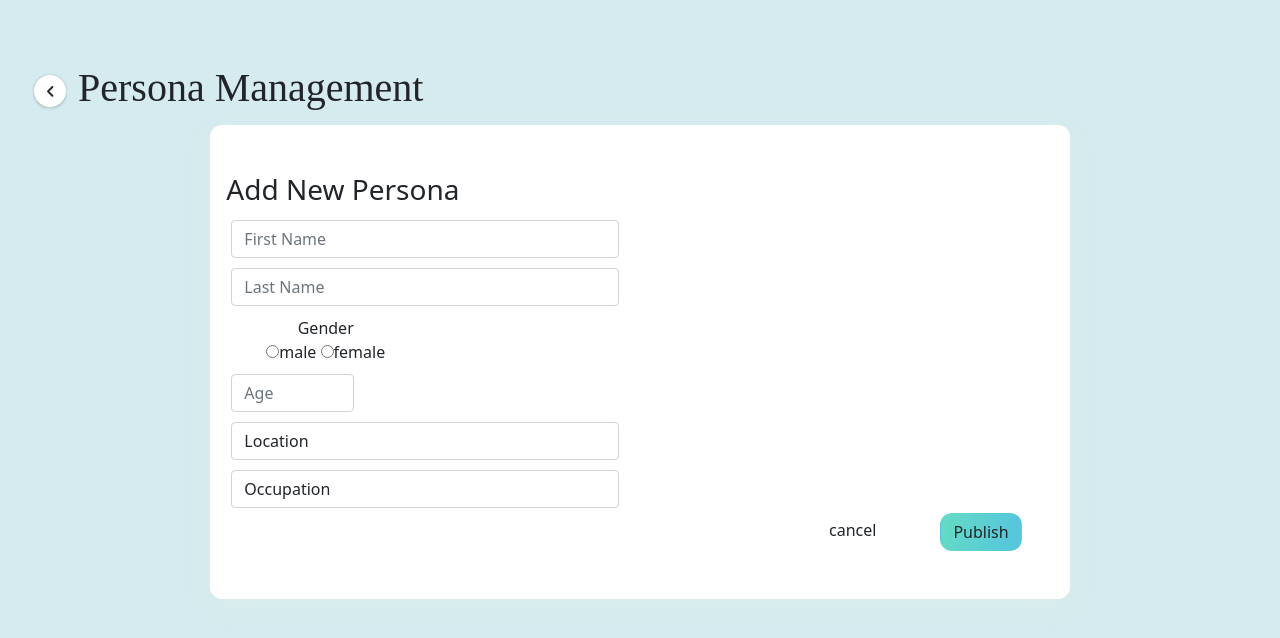
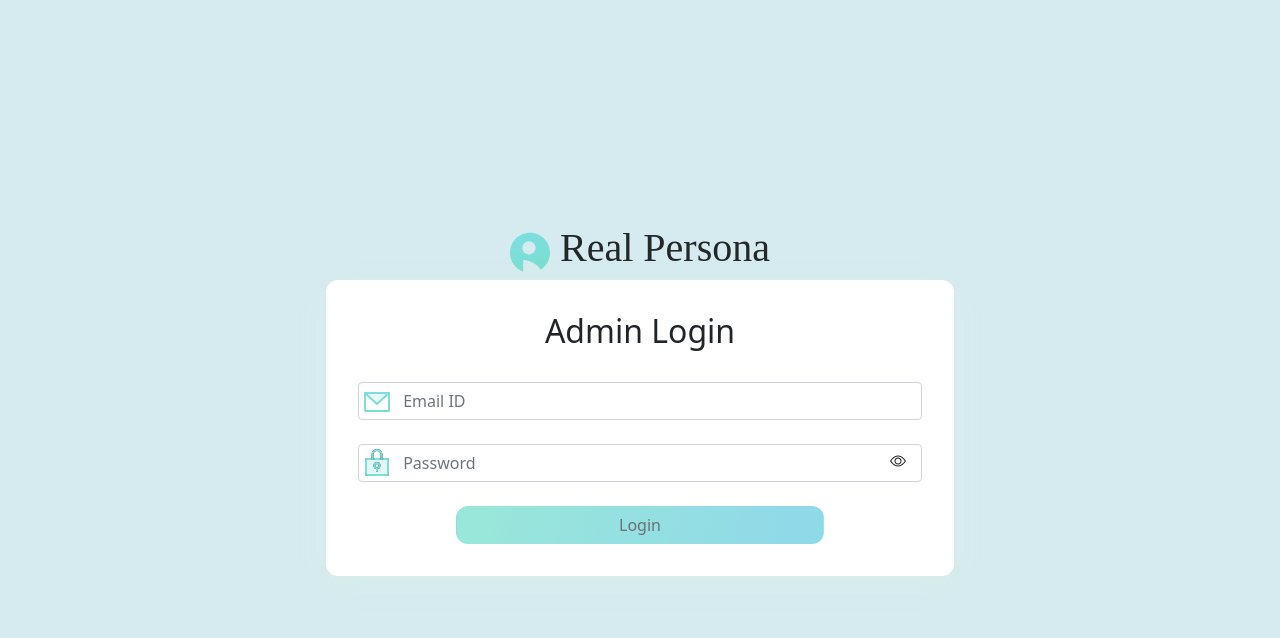
Before and after one commit to jagankumar5242/realPersona, an Angular app: page /auth in a window 1280 px wide. Shown: the top 638 px of the page. Built offline with nearby package versions, Linux system fonts and the light colour scheme.

Commit message:
adding new page

```diff
--- a/src/app/add-person/add-person.component.html
+++ b/src/app/add-person/add-person.component.html
@@ -1,54 +1,73 @@
  <div  class="add-container">
     <div class="w-100">
        <div class=" head col-sm-12 col-md-6 ">
-            <h1> <img src=assets\images\ArrowLeft.svg  (click)="back()"> Persona Management</h1>
+            <h5> <img src=assets\images\ArrowLeft.svg  (click)="back()"> Persona Management</h5>
        </div>
        <div  class="row d-flex justify-content-center">
-        <div class="form-group col-8 ">
-            <form class="form " [formGroup]="PublishForm" (ngSubmit)="addData()">
-                <h3 class="text">Add New Persona</h3>
-               <div class="col-sm-6">
-                    <div class="form-group ">
-                        <input type="text" placeholder="First Name" class="form-control">
+        <div class="form-group  col-8">
+            <form class="form " [formGroup]="PublishForm" (ngSubmit)="addData(PublishForm.value)">
+                <h3 class="text">Add New Persona</h3><br>
+               <div class="row col-12">
+                    <div class=" row col-8">
+                        <div class="form-group col-12">
+                            <input type="text" placeholder="First Name" class="form-control" formControlName="firstname" required>
                         </div>
-                    <div class="form-group ">
-                        <input type="text" placeholder="Last Name" class="form-control">
+
+                        <div class="form-group col-12 ">
+                            <input type="text" placeholder="Last Name" class="form-control" formControlName="lastname" required>
+                        </div>
+
+                        <div class="form-group gender col-12">
+                        <label for="gender" id="gender" formControlName="gender">Gender</label><br>
+                            <input type="radio" value="male" name="gender"> male
+                            <input type="radio" value="female" name="gender"> female
                         </div>
 
                         <div class="form-group col-6">
-                        <label for="gender" id="gender">Gender</label><br>
-                        <input type="radio" value="male" name="gender">male
-                        <input type="radio" value="female" name="gender">female
+                            <input type="numbers" placeholder="Age"class="form-control" formControlName="age" >
                         </div>
-                    <div class="form-group col-4">
-                        <input type="numbers" placeholder="Age"class="form-control">
-                    </div>
-                    <div class="form-group ">
-                        <select class="form-control" id="locationFormControlSelect1">
-                        <option>Location</option>
-                        <option>2</option>
-                        <option>3</option>
-                        <option>4</option>
-                        <option>5</option>
+
+                        <div class="form-group  col-12">
+                            <select class="form-control"  formControlName="location" placeholder="select location" id="state" required>
+                                <option value="" disabled selected>location</option>
+                                <option value="Karnataka">Karnataka</option>
+                                <option value="Andhra Pradhesh">Andhra Pradhesh</option>
+                                <option value="Thamilnadu">Thamilnadu</option>
+                                <option value="Kerala">Kerala</option>
                             </select>
                         </div>
-                    <div class="form-group ">
-                        <select class="form-control" id="acupationFormControlSelect1" aria-placeholder="acupation">
-                        <option>Occupation</option>
-                        <option>2</option>
-                        <option>3</option>
-                        <option>4</option>
-                        <option>5</option>
+                        <!-- <div class="form-group  col-12">
+                        <select name="location" id="state"   formControlName="location">
+                            <option value="karnataka">karanataka</option>
+                            <option value="karnataka">karanataka</option>
+                            <option value="karnataka">karanataka</option>
+                        </select>
+                    </div> -->
+                        <div class="form-group col-12">
+                            <select class="form-control"   placeholder="occupation" formControlName="occupation" required>
+                                <option value="" disabled selected>Occupation</option>
+                                <option value="Student">Student</option>
+                                <option value="Engineer">Engineer</option>
+                                <option valu="Doctor">Doctor</option>
+                                <option value="Teacher">Teacher</option>
                             </select>
                         </div>
                     </div>
-               <div class="button">
-                   <label for="" class="cnl">cancel</label>
-                   <button  type="submit" class="btn rp-btn " > Publish</button>
+                    <div class="row col-4 col-sm-4">
+                        <div class="form-group col-12" >
+                            <!-- <img src="assets\images\uplode button.svg "> -->
+                            <img src="assets\images\uplode icon.svg" class="input-right-icon" >
+                        </div>
+                    </div>
+                </div>
+              <div class="row col-12">
+               <div class="button col-12">
+                   <button type="submit" class="btn btn-link" (click)="resetForm()">cancel</button>
+                   <button  type="submit" class="btn rp-btn " [disabled]="!PublishForm.valid" > Publish </button>
+                </div>
               </div>
             </form>
        </div>
        </div>
-
       </div>
     </div>
--- a/src/app/add-person/add-person.component.scss
+++ b/src/app/add-person/add-person.component.scss
@@ -10,10 +10,8 @@ form {
     background: #FFFFFF;
     box-shadow: 0px 8px 24px rgba(219, 237, 233, 0.8);
     border-radius: 12px;
-    padding:3rem;
-    padding-left: 1rem;
-
-
+    padding:1.5rem;
+    padding-bottom: 1rem;
 }
 .head{
     position: static;
@@ -30,12 +28,29 @@ form {
 }
 .button{
     text-align: end;
-
+    padding-top: 2rem;
 }
- .cnl{
-
-     padding-right: 4rem;
- }
  .form-group{
      padding: 5px;
  }
+ .input-right-icon{
+    cursor: pointer;
+    border-radius: 12px;
+    position: relative;
+    height: 60vh;
+    padding-bottom: 2rem;
+    padding-left: 3rem;
+
+ }
+ .btn-link{
+     text-decoration: none;
+     padding-right: 2rem;
+     color: black;
+ }
+.gender{
+    text-align: justify;
+    padding: inherit;
+}
+.rp-btn{
+    width: 7rem;
+}
--- a/src/app/add-person/add-person.component.ts
+++ b/src/app/add-person/add-person.component.ts
@@ -1,6 +1,7 @@
 import { Component, OnInit } from '@angular/core';
-import { FormGroup } from '@angular/forms';
+import { FormBuilder, FormGroup } from '@angular/forms';
 import { Route, Router } from '@angular/router';
+import { AddPersonService } from './add-person.service';
 
 @Component({
   selector: 'app-add-person',
@@ -8,18 +9,41 @@ import { Route, Router } from '@angular/router';
   styleUrls: ['./add-person.component.scss']
 })
 export class AddPersonComponent implements OnInit {
-  PublishForm=new FormGroup({
+   PublishForm!: FormGroup;
 
-  })
-  constructor(private routerref:Router ) { }
+  constructor(private routerref:Router, public formbuilder:FormBuilder, public addperson:AddPersonService) { }
 
   ngOnInit(): void {
+    this.PublishForm=this.formbuilder.group({
+      firstname:[''],
+      lastname:[''],
+      gender:[''],
+      age:[''],
+      location:[''],
+      occupation:['']
+    })
   }
-  addData(){
 
+  addData(data: any){
+    this.addperson.addData(data).subscribe(res=>{
+       console.log(res)
+    }, err=>{
+
+    })
+    // console.log(this.PublishForm,data)
   }
 
     back(): void {
       this.routerref.navigate(['/dashbord']);
    }
+   resetForm(){
+     this.PublishForm.reset();
+   }
+    //  addPhoto(image:any){
+    //    this.addperson.addPhoto(image).subscribe(res=>{
+    //      console.log(res)
+    //    },err=>{
+
+    //    })
+    //  }
 }
--- a/src/app/add-person/add-person.service.ts
+++ b/src/app/add-person/add-person.service.ts
@@ -1,9 +1,19 @@
+import { HttpClient } from '@angular/common/http';
 import { Injectable } from '@angular/core';
+import { Observable } from 'rxjs';
 
 @Injectable({
   providedIn: 'root'
 })
 export class AddPersonService {
+   private url:string="http://199.34.21.254/persona/persona"
+   private url2:string="http://199.34.21.254/persona/upload"
+  constructor(private http: HttpClient) { }
 
-  constructor() { }
+  addData(payLoad:any):Observable<any[]>{
+    return this.http.post<any[]>(this.url,payLoad)
+  }
+addPhoto(payLoad:any):Observable<any[]>{
+  return this.http.post<any[]>(this.url2,payLoad)
 }
+}
--- a/src/app/app-routing.module.ts
+++ b/src/app/app-routing.module.ts
@@ -10,7 +10,7 @@ const routes: Routes = [
   {path:'',redirectTo:'/auth',pathMatch:'full'},
   {path:'auth',component:AuthComponent},
   {path:'dashbord',component:DashboardComponent},
-  {path:'Add-person',component:AddPersonComponent},
+  {path:'add-person',component:AddPersonComponent},
   {
     path:'dashboard',
     component: LayoutComponent,
--- a/src/app/app.component.html
+++ b/src/app/app.component.html
@@ -1,3 +1,2 @@
 <!-- <app-management></app-management> -->
-<!-- <router-outlet></router-outlet> -->
-<app-add-person></app-add-person>
+<router-outlet></router-outlet>
--- a/src/app/app.module.ts
+++ b/src/app/app.module.ts
@@ -10,6 +10,7 @@ import { AuthComponent } from './auth/auth/auth.component';
 import { HttpClientModule } from '@angular/common/http';
 import { AuthService } from './auth/auth/auth.service';
 import { AddPersonComponent } from './add-person/add-person.component';
+import { AddPersonService } from './add-person/add-person.service';
 @NgModule({
   declarations: [
     AppComponent,
@@ -27,8 +28,8 @@ import { AddPersonComponent } from './add-person/add-person.component';
     HeaderModule
   ],
   providers: [
-    AuthService
-
+    AuthService,
+    AddPersonService
   ],
   bootstrap: [AppComponent]
 })
```
Also changed, not shown: src/assets/images/uplode button.svg (added), src/assets/images/uplode icon.svg (added). Lines whose indentation alone changed are shown as unchanged.
